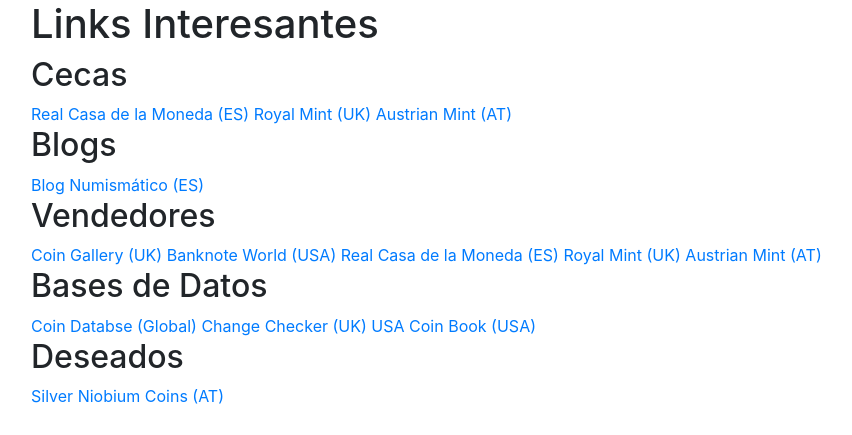
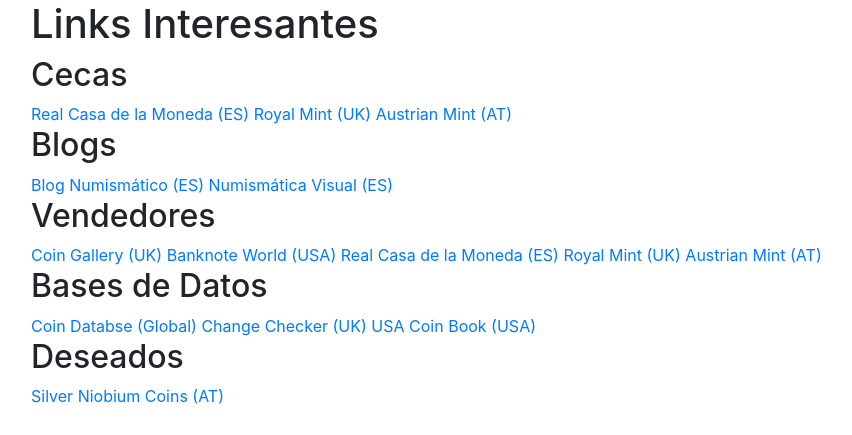
Before and after one commit to Jesus-Loranca/Coleccion-Numismatica, a Flask app: template templates/interesting-links.html in a window 1280 px wide. Shown: the part 56-491 px from the top of the page, without its empty margins (54-906 px from the left). Run offline with Flask 2, Linux system fonts and the light colour scheme; the template is opened without the code that fills it, so the values that code supplies are empty; some libraries are stand-ins or nearby versions.

Commit message:
ADD: Numismatica Visual to the important links page

```diff
--- a/templates/interesting-links.html
+++ b/templates/interesting-links.html
@@ -17,6 +17,7 @@
         <h2>Blogs</h2>
 
         <a href="http://blognumismatico.com/">Blog Numismático (ES)</a>
+        <a href="https://www.numismatica-visual.es/">Numismática Visual (ES)</a>
     </div>
 
     <div>
```
